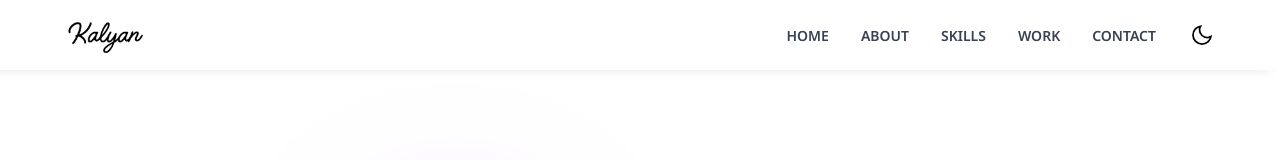
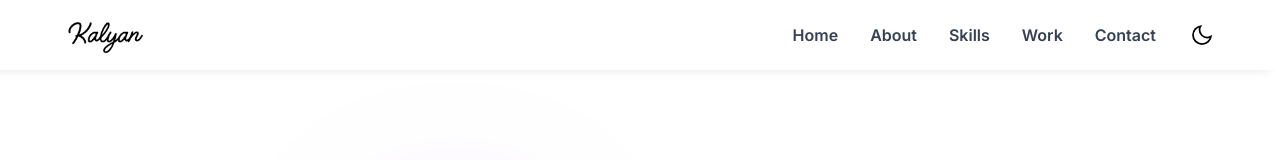
Before and after one commit to kalyanthalla/Kalyan-Portfolio, a Next.js app: page / in a window 1280 px wide. Shown: the top 160 px of the page. Built offline with nearby package versions, Linux system fonts and the light colour scheme.

Commit message:
did few changes

```diff
--- a/app/components/Navbar.jsx
+++ b/app/components/Navbar.jsx
@@ -55,7 +55,7 @@ const Navbar = ({ isDarkMode, setIsDarkMode }) => {
                         {navItems.map((item) => (
                             <li key={item}>
                                 <a
-                                    className={`relative text-sm uppercase font-semibold cursor-default ${
+                                    className={`relative text-base font-semibold inter cursor-default ${
                                         isDarkMode
                                             ? 'text-gray-200 hover:text-white'
                                             : 'text-gray-700 hover:text-black'
--- a/app/globals.css
+++ b/app/globals.css
@@ -3,6 +3,10 @@
 
 * {
   font-family: 'Noto Sans';
+}
+
+.inter{
+  font-family: 'Inter';
 }
 
 .lightHover:hover {
--- a/app/layout.js
+++ b/app/layout.js
@@ -1,7 +1,11 @@
-import { Noto_Sans} from "next/font/google";
+import { Noto_Sans, Inter} from "next/font/google";
 import "./globals.css";
 
 const noto_sans = Noto_Sans({
+  subsets: ["latin"], weight: ["400", "500", "600", "700"]
+});
+
+const inter = Inter({
   subsets: ["latin"], weight: ["400", "500", "600", "700"]
 });
 
@@ -14,7 +18,7 @@ export default function RootLayout({ children }) {
   return (
     <html lang="en" className="scroll-smooth">
       <body
-        className={`${noto_sans.className} antialiased leading-8
+        className={`${noto_sans.className} ${inter.className} antialiased leading-8
         overflow-x-hidden darkTheme whiteText`}
       >
         {children}
```
